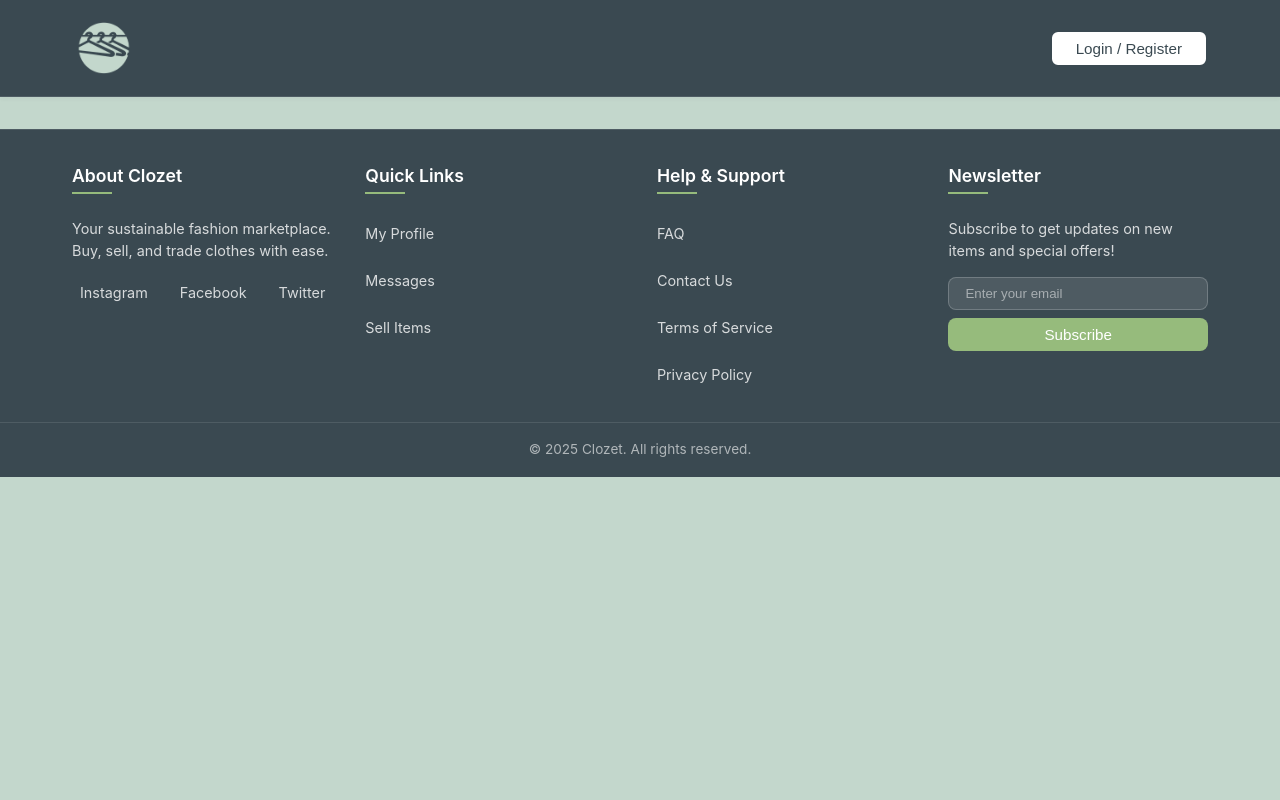
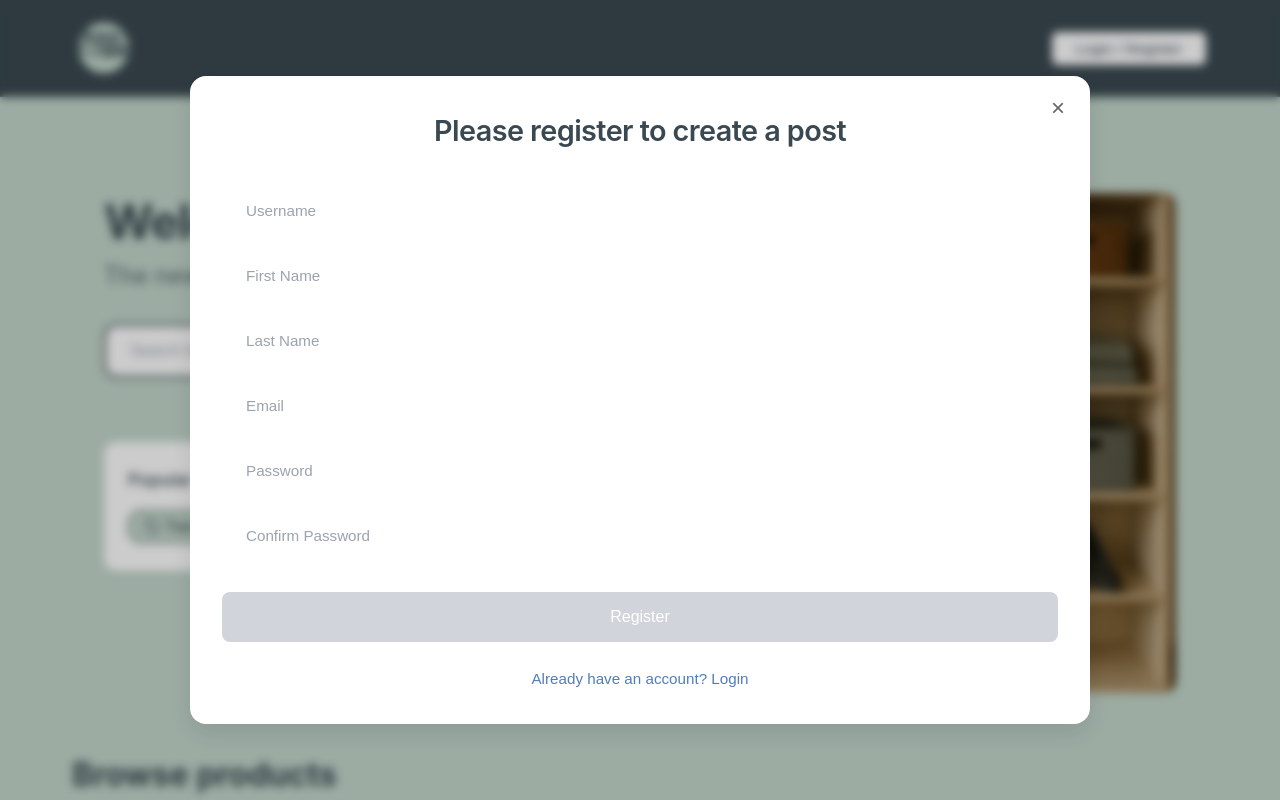
Before and after one commit to ntnu-blackandbrown/clozet, a Vue app in the folder frontend/: page /register in a window 1280 px wide. Shown: the top 800 px of the page. Built offline with nearby package versions, Linux system fonts and the light colour scheme; no server answers.

Commit message:
have an own login/register route

```diff
--- a/frontend/src/router/router.ts
+++ b/frontend/src/router/router.ts
@@ -13,6 +13,16 @@ const router = createRouter({
     {
       path: '/products/:id',
       name: 'product-detail',
+      component: () => import('@/views/HomeView.vue'),
+    },
+    {
+      path: '/login',
+      name: 'login',
+      component: () => import('@/views/HomeView.vue'),
+    },
+    {
+      path: '/register',
+      name: 'register',
       component: () => import('@/views/HomeView.vue'),
     },
     {
--- a/frontend/src/views/HomeView.vue
+++ b/frontend/src/views/HomeView.vue
@@ -10,22 +10,55 @@ const router = useRouter()
 const route = useRoute()
 const authStore = useAuthStore()
 const showLoginModal = ref(false)
+const initialAuthMode = ref('login') // Default to login mode
+
+// Check if we should show the login/register modal based on the route
+onMounted(() => {
+  if (route.path === '/login' || route.path === '/register') {
+    showLoginModal.value = true
+    initialAuthMode.value = route.path === '/login' ? 'login' : 'register'
+  }
+})
+
+// Watch for route changes to handle login/register routes
+watch(
+  () => route.path,
+  (newPath) => {
+    if (newPath === '/login' || newPath === '/register') {
+      showLoginModal.value = true
+      initialAuthMode.value = newPath === '/login' ? 'login' : 'register'
+    } else {
+      showLoginModal.value = false
+    }
+  },
+)
 
 const handleCreatePost = () => {
   if (authStore.isLoggedIn) {
     router.push('/create-product')
   } else {
     showLoginModal.value = true
+    initialAuthMode.value = 'login'
+    router.replace('/login')
   }
 }
 
+const handleCloseAuthModal = () => {
+  showLoginModal.value = false
+  router.replace('/')
+}
+
 // Watch for changes in the route to handle product ID
-watch(() => route.params.id, (newId) => {
-  if (newId) {
-    // If there's a product ID in the URL, we'll handle it in the ProductListView
-    // The ProductListView will show the modal for this product
-  }
-}, { immediate: true })
+watch(
+  () => route.params.id,
+  (newId) => {
+    if (newId) {
+      // If there's a product ID in the URL, we'll handle it in the ProductListView
+      // The ProductListView will show the modal for this product
+    }
+  },
+  { immediate: true },
+)
 </script>
 
 <template>
@@ -79,8 +112,9 @@ watch(() => route.params.id, (newId) => {
   </div>
   <LoginRegisterModal
     v-if="showLoginModal"
-    @close="showLoginModal = false"
+    @close="handleCloseAuthModal"
     :customTitle="'Please login to create a post'"
+    :initialMode="initialAuthMode"
   />
 </template>
 
--- a/frontend/src/views/LoginRegisterView.vue
+++ b/frontend/src/views/LoginRegisterView.vue
@@ -1,10 +1,12 @@
 <script setup lang="ts">
-import { ref, computed } from 'vue'
+import { ref, computed, onMounted } from 'vue'
 import { useField, useForm } from 'vee-validate'
 import * as yup from 'yup'
 import { useAuthStore } from '@/stores/AuthStore'
 import BaseModal from '@/components/modals/BaseModal.vue'
+import { useRouter } from 'vue-router'
 
+const router = useRouter()
 const authStore = useAuthStore()
 const emit = defineEmits(['close'])
 const props = defineProps({
@@ -12,12 +14,21 @@ const props = defineProps({
     type: String,
     default: '',
   },
+  initialMode: {
+    type: String,
+    default: 'login',
+  },
 })
-const isLogin = ref(true)
+const isLogin = ref(props.initialMode === 'login')
 const isSubmitting = ref(false)
 const statusMessage = ref('')
 const statusType = ref('')
 const debugInfo = ref('')
+
+// Set initial mode based on prop
+onMounted(() => {
+  isLogin.value = props.initialMode === 'login'
+})
 
 const formTitle = computed(() => {
   if (props.customTitle) {
@@ -94,6 +105,13 @@ const toggleForm = () => {
   statusType.value = ''
   debugInfo.value = ''
   resetForm()
+
+  // Update the URL based on the current mode
+  if (isLogin.value) {
+    router.replace('/login')
+  } else {
+    router.replace('/register')
+  }
 }
 
 const submit = handleSubmit(async (values) => {
```
